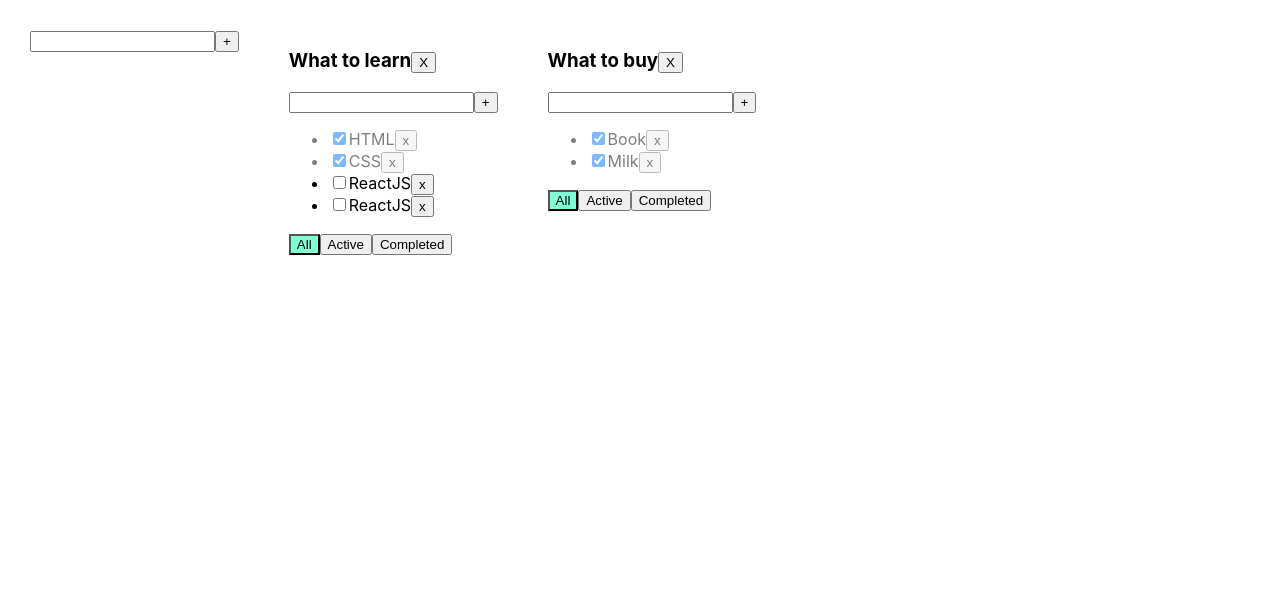
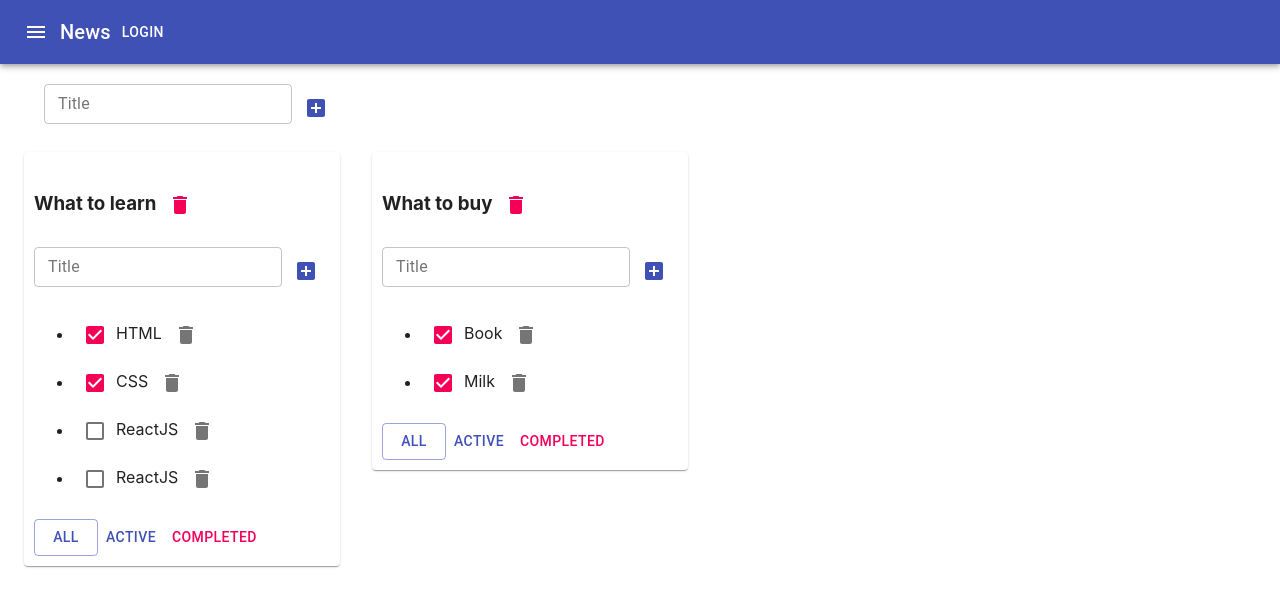
Before and after one commit to RamanSlinka/CopyTodo, a React (Create React App) app: page / in a window 1280 px wide. Shown: the top 606 px of the page. Built offline with nearby package versions, Linux system fonts and the light colour scheme.

Commit message:
lesson #7 - add Material-UI

```diff
--- a/package.json
+++ b/package.json
@@ -3,6 +3,8 @@
   "version": "0.1.0",
   "private": true,
   "dependencies": {
+    "@material-ui/core": "^4.11.4",
+    "@material-ui/icons": "^4.11.2",
     "@testing-library/jest-dom": "^4.2.4",
     "@testing-library/react": "^9.3.2",
     "@testing-library/user-event": "^7.1.2",
--- a/src/AddItemForm.tsx
+++ b/src/AddItemForm.tsx
@@ -1,4 +1,6 @@
 import React, {ChangeEvent, KeyboardEvent, useState} from "react";
+import {Button, IconButton, TextField} from "@material-ui/core";
+import {AddBox} from "@material-ui/icons";
 
 type addItemFormPropsType = {
     addItem: (title: string) => void
@@ -32,13 +34,24 @@ export function AddItemForm(props: addItemFormPropsType) {
 
     return (
         <div>
-            <input value={title}
-                   onChange={onChangeHandler}
-                   onKeyPress={onKeyPressHandler}
-                   className={error ? 'error' : ''}
+            <TextField
+                variant={'outlined'}
+                size={'small'}
+                label={'Title'}
+                helperText={error}
+                value={title}
+                onChange={onChangeHandler}
+                onKeyPress={onKeyPressHandler}
+                error={!!error}
+                // className={error ? 'error' : ''}
             />
-            <button onClick={addTask}>+</button>
-            {error && <div className=' error-message'>{error}</div>}
+            <IconButton
+
+                color='primary'
+                onClick={addTask}>
+            <AddBox />
+            </IconButton>
+            {/*  {error && <div className=' error-message'>{error}</div>}*/}
         </div>
     )
 }
--- a/src/App.css
+++ /dev/null
@@ -1,25 +0,0 @@
-.App {
-  padding: 30px;
-  display: flex;
-}
-
-.App > div {
-  margin-right: 50px;
-}
-
-
-.error {
-  border: red 1px solid;
-}
-
-.error-message {
-  color: red;
-}
-
-.active-filter {
-  background-color: aquamarine;
-}
-
-.is-done {
-  opacity: 0.5;
-}
--- a/src/App.tsx
+++ b/src/App.tsx
@@ -1,8 +1,9 @@
 import React, {useState} from 'react';
-import './App.css';
 import {TaskType, TodoList} from "./TodoList";
 import {v1} from 'uuid';
 import {AddItemForm} from "./AddItemForm";
+import {AppBar, Button, IconButton, Toolbar, Typography, Container, Grid, Paper} from "@material-ui/core";
+import {Menu} from '@material-ui/icons';
 
 
 export type FilerValuesType = 'all' | 'active' | 'completed';
@@ -44,7 +45,8 @@ function App() {
         setTasks({...tasksObj});
 
     }
-    function changeTaskTitle(taskId: string, newTitle:string, todoListId: string) {
+
+    function changeTaskTitle(taskId: string, newTitle: string, todoListId: string) {
         let tasks = tasksObj[todoListId];
         let task = tasks.find(t => t.id === taskId)
         if (task) {
@@ -79,8 +81,8 @@ function App() {
     }
 
     function changeTodolistTitle(id: string, newTitle: string) {
-      const todoList =  todoLists.find( tl=> tl.id === id )
-        if ( todoList) {
+        const todoList = todoLists.find(tl => tl.id === id)
+        if (todoList) {
             todoList.title = newTitle
             setTodoLists([...todoLists])
         }
@@ -116,8 +118,23 @@ function App() {
 
     return (
         <div className="App">
+            <AppBar position="static">
+                <Toolbar>
+                    <IconButton edge="start" color="inherit" aria-label="menu">
+                        <Menu/>
+                    </IconButton>
+                    <Typography variant="h6">
+                        News
+                    </Typography>
+                    <Button color="inherit">Login</Button>
+                </Toolbar>
+            </AppBar>
+
+            <Container fixed>
+                <Grid container style={{padding: '20px'}}>
                     <AddItemForm addItem={addTodoList}/>
-
+                </Grid>
+                <Grid container spacing={4}>
                     {
                         todoLists.map((tl) => {
                             let tasksForTodoList = tasksObj[tl.id];
@@ -129,8 +146,9 @@ function App() {
                                 tasksForTodoList = tasksForTodoList.filter(t => t.isDone === true)
                             }
 
-                    return <TodoList
-
+                            return <Grid item>
+                                <Paper style={{padding: '10px'}}>
+                                    <TodoList
                                         title={tl.title}
                                         tasks={tasksForTodoList}
                                         removeTask={removeTask}
@@ -144,10 +162,12 @@ function App() {
                                         removeTodolist={removeTodolist}
                                         changeTodolistTitle={changeTodolistTitle}
                                     />
+                                </Paper>
+                            </Grid>
                         })
                     }
-
-
+                </Grid>
+            </Container>
         </div>
     );
 }
--- a/src/EditableSpan.tsx
+++ b/src/EditableSpan.tsx
@@ -1,4 +1,5 @@
 import React, {ChangeEvent, useState} from "react";
+import {TextField} from "@material-ui/core";
 
 type EditableSpanPropsType = {
     title: string
@@ -7,7 +8,7 @@ type EditableSpanPropsType = {
 
 export function EditableSpan(props: EditableSpanPropsType) {
 
-    let [ editMode, setEdiMode] = useState(false)
+    let [editMode, setEdiMode] = useState(false)
     let [title, setTitle] = useState('')
 
     const activateEditMode = () => {
@@ -16,16 +17,19 @@ export function EditableSpan(props: EditableSpanPropsType) {
     }
 
     const activateVieMode = () => {
-                setEdiMode(false)
+        setEdiMode(false)
         props.onChange(title)
     }
     const onChangeTitleHandler = (e: ChangeEvent<HTMLInputElement>) => setTitle(e.currentTarget.value)
 
     return editMode
-        ? <input value={title}
-                 onChange={onChangeTitleHandler}
-                 onBlur={activateVieMode} autoFocus
+        ? <TextField
+            size={'small'}
+            variant={'standard'}
+            value={title}
+            onChange={onChangeTitleHandler}
+            onBlur={activateVieMode} autoFocus
 
         />
-        :  <span onDoubleClick={activateEditMode}>{props.title}</span>
+        : <span onDoubleClick={activateEditMode}>{props.title}</span>
 }
--- a/src/TodoList.tsx
+++ b/src/TodoList.tsx
@@ -2,6 +2,8 @@ import React, {ChangeEvent} from "react";
 import {FilerValuesType} from "./App";
 import {AddItemForm} from "./AddItemForm";
 import {EditableSpan} from "./EditableSpan";
+import {IconButton, Button, Checkbox} from "@material-ui/core";
+import {Delete} from '@material-ui/icons';
 
 
 export type TaskType = {
@@ -24,6 +26,7 @@ type TodoListPropsType = {
     changeTodolistTitle: (id: string, newTitle: string) => void
 }
 
+
 export function TodoList(props: TodoListPropsType) {
 
     const onAllClickHandler = () => props.changeFilter('all', props.id)
@@ -33,10 +36,10 @@ export function TodoList(props: TodoListPropsType) {
         props.removeTodolist(props.id)
     }
     const changeTodolistTitle = (newTitle: string) => {
-        props.changeTodolistTitle(props.id,newTitle )
+        props.changeTodolistTitle(props.id, newTitle)
     }
 
-    const addTask  = (title: string) => {
+    const addTask = (title: string) => {
         props.addTask(title, props.id)
     }
 
@@ -44,10 +47,13 @@ export function TodoList(props: TodoListPropsType) {
         <div>
             <h3><EditableSpan title={props.title} onChange={changeTodolistTitle}/>
 
-                <button onClick={removeTodolist}>X</button>
+                <IconButton
+                    onClick={removeTodolist}>
+                    <Delete color='secondary'/>
+                </IconButton>
             </h3>
 
-           <AddItemForm  addItem={addTask}/>
+            <AddItemForm addItem={addTask}/>
 
             <ul>
                 {props.tasks.map(t => {
@@ -61,33 +67,49 @@ export function TodoList(props: TodoListPropsType) {
                     }
 
                     return <li key={t.id} className={t.isDone ? 'is-done' : ''}>
-                        <input type="checkbox" checked={t.isDone}
+
+                        <Checkbox
+                            color={'secondary'}
+                            checked={t.isDone}
                                onChange={onChangeStatusHandler}
                         />
 
-                        <EditableSpan  title={t.title}
-                                       onChange={onChangeTitleHandler}/>
+                        <EditableSpan title={t.title}
+                                      onChange={onChangeTitleHandler}/>
 
 
-                        <button onClick={onClickHandler}>x</button>
+                        <IconButton onClick={onClickHandler}>
+                            <Delete/>
+                        </IconButton>
                     </li>
                 })
                 }
             </ul>
             <div>
-                <button
+                <Button
+                    color='primary'
+
+                    size={'medium'}
                     onClick={onAllClickHandler}
-                    className={props.filter === 'all' ? 'active-filter' : ''}
+                    variant={props.filter === 'all' ? 'outlined' : 'text'}
                 >All
-                </button>
-                <button onClick={onActiveClickHandler}
-                        className={props.filter === 'active' ? 'active-filter' : ''}
+                </Button>
+                <Button
+                    color='primary'
+
+                    size={'medium'}
+                    onClick={onActiveClickHandler}
+                    variant={props.filter === 'active' ? 'outlined' : 'text'}
                 >Active
-                </button>
-                <button onClick={onCompletedClickHandler}
-                        className={props.filter === 'completed' ? 'active-filter' : ''}
+                </Button>
+                <Button
+                    color='secondary'
+                  //  variant={'outlined'}
+                    size={'medium'}
+                    onClick={onCompletedClickHandler}
+                    variant={props.filter === 'completed' ? 'outlined' : 'text'}
                 >Completed
-                </button>
+                </Button>
             </div>
-        </div> )
+        </div>)
 }
```
Also changed, not shown: 1 other file (tests, documents, lock files or other folders). Lines whose indentation alone changed are shown as unchanged.
